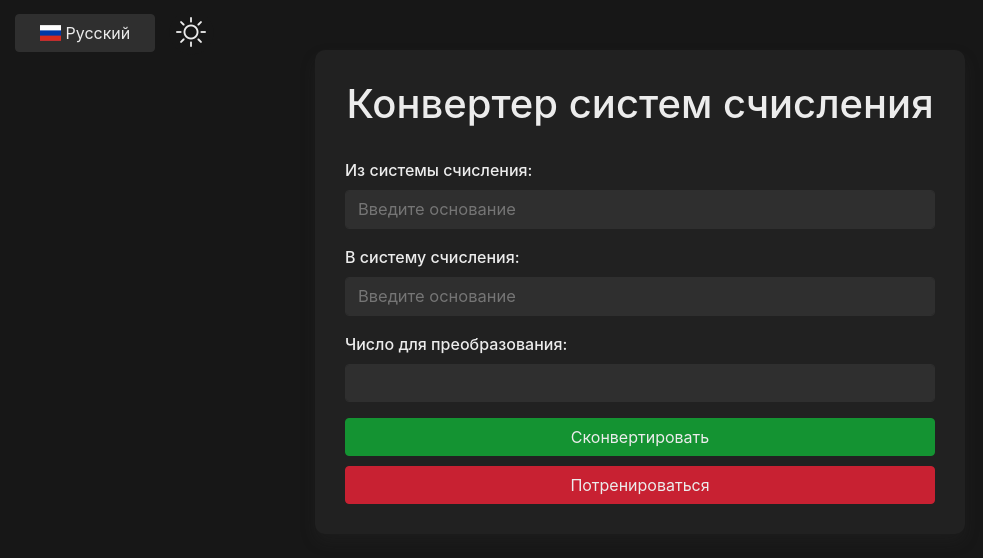
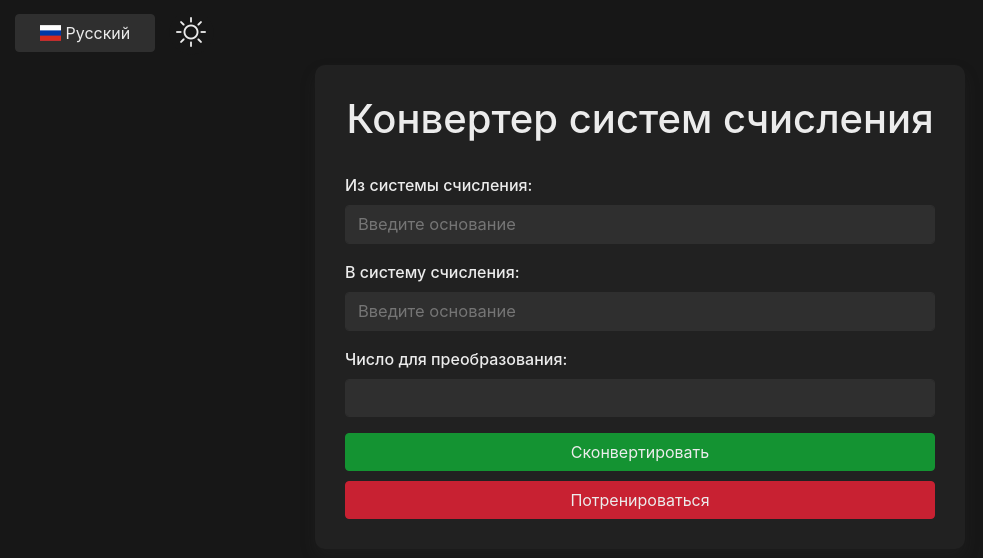
Before and after one commit to Nentozet/Base-Converter, a Flask app: page / in a window 1280 px wide. Shown: the top 558 px of the page, without its empty margins (0-983 px from the left). Run offline with Flask 3, Linux system fonts and the light colour scheme; some libraries are stand-ins or nearby versions.

Commit message:
Update base_dark.html

```diff
--- a/templates/base_dark.html
+++ b/templates/base_dark.html
@@ -32,6 +32,15 @@
             display: flex;
             align-items: center;
             gap: 37px;
+        }
+
+        #content-wrapper {
+            width: 100%;
+            padding: 0 15px;
+            display: flex;
+            flex-direction: column;
+            align-items: center;
+            margin-top: 15px;
         }
 
         h1 {
@@ -118,6 +127,7 @@
         }
 
         .btn-dark:focus {
+            background-color: #2f2f2f;
             color: #ececec;
             transform: scale(1.07);
         }
@@ -196,7 +206,7 @@
         .btn-dark.rounded-circle:hover {
             background-color: #212121;
             border-color: #212121;
-            transform: scale(1.10);
+            transform: scale(1.095);
             transition: transform 0.2s;
         }
 
@@ -239,7 +249,7 @@
     </form>
 </div>
 
-{% block content %}{% endblock %}
+<div id="content-wrapper">{% block content %}{% endblock %}</div>
 
 <script src="https://code.jquery.com/jquery-3.5.1.min.js"></script>
 <script src="https://stackpath.bootstrapcdn.com/bootstrap/4.5.2/js/bootstrap.bundle.min.js"></script>
```
